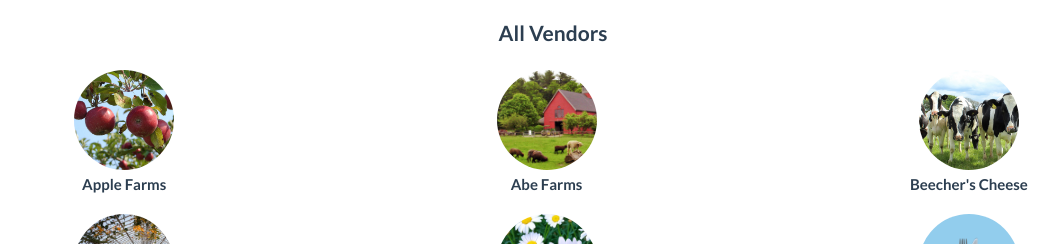
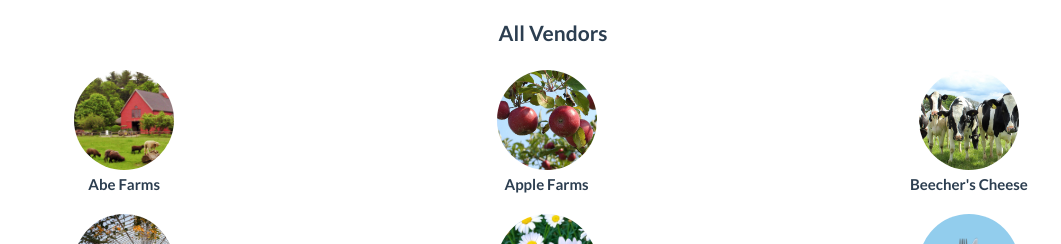
Before and after one commit to vml39/scavenger, a Vue app: page /vendors in a window 1280 px wide. Shown: the part 262-506 px from the top of the page, without its empty margins (87-1148 px from the left). Built offline with nearby package versions, Linux system fonts and the light colour scheme; what semantic-ui-vue would draw is missing.

Commit message:
Sort vendors
Closes
https://github.coecis.cornell.edu/info4340-fa2019/blue-tiger-project/issues/3

```diff
--- a/src/views/Vendors.vue
+++ b/src/views/Vendors.vue
@@ -77,13 +77,25 @@ export default {
         favorite: true,
         opened: false
       },
-      vendors: vendorsList.default,
-      favVendors: vendorsList.default.filter(vendor => vendor.favorite)
+      vendors: this.sortVendors(vendorsList.default),
+      favVendors: this.sortVendors(this.getFavoriteVendors(vendorsList.default))
     }
   },
   methods: {
-    sortFavoriteVendors () {
-
+    sortVendors (vendors) {
+      let newvendors = vendors.sort((v1, v2) => {
+        if (v1.name < v2.name) {
+          return -1;
+        } else if (v1.name > v2.name) {
+          return 1;
+        } else {
+          return 0;
+        }
+      })
+      return newvendors;
+    },
+    getFavoriteVendors (vendors) {
+      return vendors.filter(vendor => vendor.favorite);
     },
     searchVendor (input) {
       let searchVendors = [];
@@ -117,7 +129,7 @@ export default {
           newFavVendors.push(vendor);
         }
       }
-      return newFavVendors;
+      return this.sortVendors(newFavVendors);
     },
     updateVendorFavorite (vendorname) {
       let newVendors = [];
@@ -143,7 +155,7 @@ export default {
           newVendors.push(vendor);
         }
       }
-      return newVendors;
+      return this.sortVendors(newVendors);
     },
     updateFavoriteVendor (vendorname) {
       this.vendors = this.updateVendorFavorite(vendorname);
```
